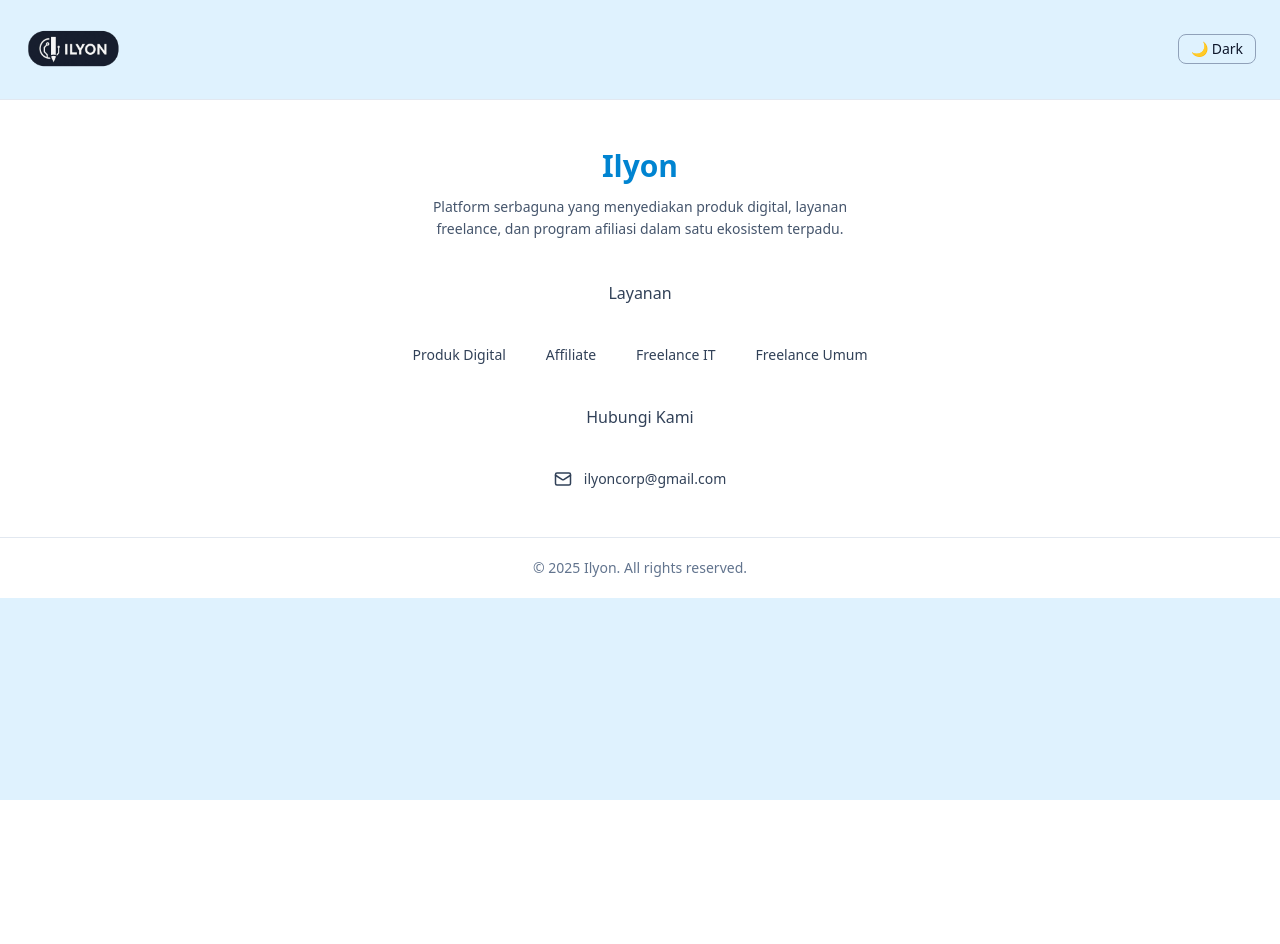
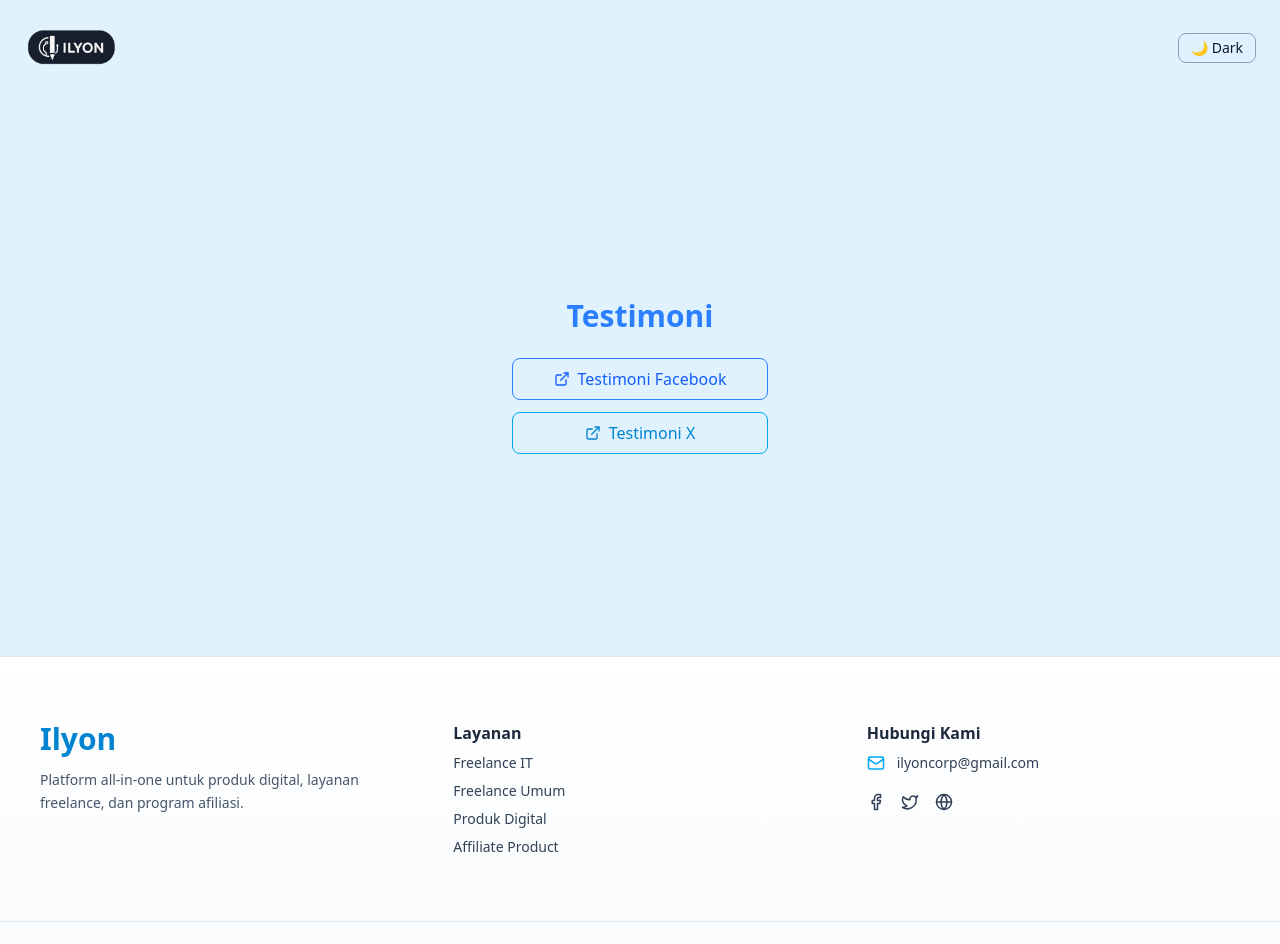
Before and after one commit to gabfalse/ilyon-service, a React (Vite) app: page /testimoni in a window 1280 px wide. Shown: the top 944 px of the page. Before the commit the page ends 800 px from the top, so only its background shows below. Built offline with nearby package versions, Linux system fonts and the light colour scheme.

Commit message:
add portfolio & tetimonies

```diff
--- a/src/App.jsx
+++ b/src/App.jsx
@@ -14,6 +14,8 @@
 import AffiliateProductPage from "./Pages/cms/AffiliateProductPage";
 import FreelanceITPage from "./Pages/cms/FreelanceItPage";
 import FreelanceGeneralPage from "./Pages/cms/FreelanceGeneralPage";
+import PortfolioPage from "./Pages/PortfolioPage";
+import TestimoniPage from "./Pages/TestimoniPage";
 
 export default function App() {
   return (
@@ -69,6 +71,8 @@
         <Route path="/affiliate" element={<AffiliateProducts />} />
         <Route path="/freelance-it" element={<FreelanceWeb />} />
         <Route path="/freelance-umum" element={<FreelanceGeneral />} />
+        <Route path="/portfolio" element={<PortfolioPage />} />
+        <Route path="/testimoni" element={<TestimoniPage />} />
       </Routes>
       <Footer />
     </div>
--- a/src/Components/Footer.jsx
+++ b/src/Components/Footer.jsx
@@ -1,68 +1,117 @@
 import { motion } from "framer-motion";
-import { Mail } from "lucide-react";
+import { Mail, Facebook, Twitter, Globe } from "lucide-react";
 
 export default function Footer() {
   return (
-    <footer className="w-full border-t border-slate-200 dark:border-slate-800 bg-white dark:bg-slate-900 text-slate-700 dark:text-slate-300 transition-colors duration-500">
-      <div className="max-w-6xl mx-auto px-6 py-12 flex flex-col items-center justify-center text-center space-y-10">
+    <footer className="w-full border-t border-slate-200 dark:border-slate-800 bg-gradient-to-b from-white to-slate-50 dark:from-slate-900 dark:to-slate-950 text-slate-700 dark:text-slate-300 transition-colors duration-500">
+      <div className="max-w-7xl mx-auto px-6 sm:px-10 py-12 sm:py-16 grid gap-10 sm:grid-cols-2 lg:grid-cols-3 text-center sm:text-left">
         {/* Brand Section */}
         <motion.div
           initial={{ opacity: 0, y: 15 }}
           whileInView={{ opacity: 1, y: 0 }}
           transition={{ duration: 0.4 }}
-          className="max-w-md"
+          className="flex flex-col items-center sm:items-start"
         >
-          <h2 className="text-3xl font-bold mb-3 text-sky-600 dark:text-sky-400">
+          <h2 className="text-3xl font-extrabold mb-3 text-sky-600 dark:text-sky-400">
             Ilyon
           </h2>
-          <p className="text-sm leading-relaxed text-slate-600 dark:text-slate-400">
-            Platform serbaguna yang menyediakan produk digital, layanan
-            freelance, dan program afiliasi dalam satu ekosistem terpadu.
+          <p className="text-sm leading-relaxed text-slate-600 dark:text-slate-400 max-w-sm">
+            Platform all-in-one untuk produk digital, layanan freelance, dan
+            program afiliasi.
           </p>
         </motion.div>
 
-        {/* Links Section */}
-        <h1>Layanan</h1>
+        {/* Services Section */}
         <motion.div
           initial={{ opacity: 0, y: 15 }}
           whileInView={{ opacity: 1, y: 0 }}
           transition={{ delay: 0.1 }}
-          className="flex flex-wrap justify-center gap-6 sm:gap-10 text-sm"
+          className="space-y-3"
         >
-          <a href="/digital-product" className="hover:text-sky-500 transition">
+          <h3 className="text-base font-semibold text-slate-800 dark:text-slate-200 mb-2">
+            Layanan
+          </h3>
+          <div className="flex flex-col gap-2 text-sm">
+            <a
+              href="/freelance-it"
+              className="hover:text-sky-500 transition-colors"
+            >
+              Freelance IT
+            </a>
+            <a
+              href="/freelance-umum"
+              className="hover:text-sky-500 transition-colors"
+            >
+              Freelance Umum
+            </a>
+            <a
+              href="/digital-product"
+              className="hover:text-sky-500 transition-colors"
+            >
               Produk Digital
             </a>
-          <a href="/affiliate" className="hover:text-sky-500 transition">
-            Affiliate
+            <a
+              href="/affiliate"
+              className="hover:text-sky-500 transition-colors"
+            >
+              Affiliate Product
             </a>
-          <a href="/freelance-it" className="hover:text-sky-500 transition">
-            Freelance IT
-          </a>
-          <a href="/freelance-umum" className="hover:text-sky-500 transition">
-            Freelance Umum
-          </a>
+          </div>
         </motion.div>
-        <h1>Hubungi Kami</h1>
+
         {/* Contact Section */}
         <motion.div
           initial={{ opacity: 0, y: 15 }}
           whileInView={{ opacity: 1, y: 0 }}
-          transition={{ delay: 0.3 }}
-          className="flex items-center space-x-3"
+          transition={{ delay: 0.2 }}
+          className="space-y-3"
         >
-          <Mail size={18} />
+          <h3 className="text-base font-semibold text-slate-800 dark:text-slate-200 mb-2">
+            Hubungi Kami
+          </h3>
+          <div className="flex justify-center sm:justify-start items-center gap-3">
+            <Mail size={18} className="text-sky-500" />
             <a
               href="mailto:ilyoncorp@gmail.com"
-            className="text-sm hover:text-sky-500 transition"
+              className="text-sm hover:text-sky-500 transition-colors"
             >
               ilyoncorp@gmail.com
             </a>
+          </div>
+          <div className="flex justify-center sm:justify-start gap-4 pt-2">
+            <a
+              href="https://facebook.com"
+              target="_blank"
+              rel="noopener noreferrer"
+              className="hover:text-blue-500 transition-transform transform hover:scale-110"
+            >
+              <Facebook size={18} />
+            </a>
+            <a
+              href="https://x.com"
+              target="_blank"
+              rel="noopener noreferrer"
+              className="hover:text-sky-400 transition-transform transform hover:scale-110"
+            >
+              <Twitter size={18} />
+            </a>
+            <a
+              href="https://ilyon.vercel.app"
+              target="_blank"
+              rel="noopener noreferrer"
+              className="hover:text-green-500 transition-transform transform hover:scale-110"
+            >
+              <Globe size={18} />
+            </a>
+          </div>
         </motion.div>
       </div>
 
-      {/* Bottom */}
+      {/* Bottom Bar */}
       <div className="border-t border-slate-200 dark:border-slate-800 text-center py-5 text-xs sm:text-sm text-slate-500 dark:text-slate-400">
-        © {new Date().getFullYear()} Ilyon. All rights reserved.
+        © {new Date().getFullYear()}{" "}
+        <span className="text-sky-500 font-semibold">Ilyon</span>. Semua hak
+        cipta dilindungi.
       </div>
     </footer>
   );
--- a/src/Components/Navbar.jsx
+++ b/src/Components/Navbar.jsx
@@ -17,12 +17,12 @@
         onClick={() => navigate("/")}
         src="/ilyon.png"
         alt="Ilyon"
-        className="w-25 object-contain "
+        className="w-24 object-contain cursor-pointer transition-transform duration-300 hover:scale-110 hover:rotate-3"
       />
 
       <button
         onClick={() => setTheme(theme === "light" ? "dark" : "light")}
-        className="px-3 py-1 rounded-lg border border-slate-400 text-sm hover:opacity-80"
+        className="px-3 py-1 rounded-lg border border-slate-400 text-sm hover:opacity-80 transition"
       >
         {theme === "light" ? "🌙 Dark" : "☀️ Light"}
       </button>
--- a/src/Pages/HomePage.jsx
+++ b/src/Pages/HomePage.jsx
@@ -1,20 +1,36 @@
+import { useState } from "react";
 import { motion } from "framer-motion";
 import {
   Monitor,
   ShoppingBag,
   Code,
   BookOpenCheck,
-  ArrowRight,
+  ChevronDown,
+  ExternalLink,
 } from "lucide-react";
 import { useNavigate } from "react-router-dom";
 
 export default function HomePage() {
   const navigate = useNavigate();
+  const [openModal, setOpenModal] = useState(false);
 
   const items = [
     {
+      title: "Freelance IT/Tech/Web",
+      icon: (
+        <Code className="w-8 h-8 sm:w-12 sm:h-12 text-green-500 dark:text-green-400" />
+      ),
+      route: "/freelance-it",
+    },
+    {
+      title: "Freelance Umum",
+      icon: (
+        <BookOpenCheck className="w-8 h-8 sm:w-12 sm:h-12 text-yellow-500 dark:text-yellow-400" />
+      ),
+      route: "/freelance-umum",
+    },
+    {
       title: "Digital Product",
-      desc: "Kami menyediakan berbagai produk digital seperti e-book, template, dan tools kreatif untuk mendukung produktivitas dan ide-ide baru.",
       icon: (
         <Monitor className="w-8 h-8 sm:w-12 sm:h-12 text-sky-500 dark:text-sky-400" />
       ),
@@ -22,40 +38,23 @@
     },
     {
       title: "Affiliate Product",
-      desc: "Kami menghadirkan beragam produk pilihan dari berbagai toko online.",
       icon: (
         <ShoppingBag className="w-8 h-8 sm:w-12 sm:h-12 text-pink-500 dark:text-pink-400" />
       ),
       route: "/affiliate",
     },
-    {
-      title: "Freelance IT/Tech/Web",
-      desc: "Layanan profesional di bidang teknologi, web development, dan IT support untuk membantu kebutuhan digital bisnismu.",
-      icon: (
-        <Code className="w-8 h-8 sm:w-12 sm:h-12 text-green-500 dark:text-green-400" />
-      ),
-      route: "/freelance-it",
-    },
-    {
-      title: "Freelance Umum",
-      desc: "Layanan freelance umum untuk berbagai kebutuhan, mulai dari penulisan, desain, hingga pekerjaan administratif dengan hasil cepat dan rapi.",
-      icon: (
-        <BookOpenCheck className="w-8 h-8 sm:w-12 sm:h-12 text-yellow-500 dark:text-yellow-400" />
-      ),
-      route: "/freelance-umum",
-    },
   ];
 
   return (
-    <div className="min-h-screen bg-primary text-primary transition-colors duration-500 px-4 sm:px-6 py-16 flex flex-col items-center">
+    <div className="min-h-screen bg-primary text-primary transition-colors duration-500 px-4 sm:px-6 flex flex-col items-center">
       {/* Hero Section */}
       <motion.div
         initial={{ opacity: 0, y: -20 }}
         animate={{ opacity: 1, y: 0 }}
         transition={{ duration: 0.6 }}
-        className="text-center mb-12"
+        className="text-center mb-8"
       >
-        <h1 className="text-3xl sm:text-4xl md:text-5xl font-bold mb-4">
+        <h1 className="text-3xl sm:text-4xl md:text-5xl font-bold mb-1">
           Selamat Datang di{" "}
           <span className="text-sky-500 dark:text-sky-400">Ilyon</span>
         </h1>
@@ -79,20 +78,78 @@
             <h2 className="text-sm sm:text-lg font-semibold mb-1 sm:mb-2">
               {item.title}
             </h2>
-            <p className="text-secondary text-xs sm:text-sm leading-relaxed mb-3 sm:mb-4">
-              {item.desc}
-            </p>
 
             <button
               onClick={() => navigate(item.route)}
-              className="flex items-center justify-center gap-1 text-xs sm:text-sm font-medium text-sky-600 dark:text-sky-400 hover:underline transition"
+              className="flex items-center justify-center gap-1 text-xs sm:text-sm font-medium text-sky-600 dark:text-sky-400 hover:underline transition outline rounded-2xl py-1 px-4 hover:bg-sky-700 hover:text-sky-100 dark:hover:bg-white dark:hover:text-black"
             >
-              Lihat Selengkapnya
-              <ArrowRight className="w-3 h-3 sm:w-4 sm:h-4" />
+              Lihat
             </button>
           </motion.div>
         ))}
       </div>
+
+      {/* Animated Arrow */}
+      <motion.div
+        animate={{ y: [0, 10, 0] }}
+        transition={{ duration: 1.2, repeat: Infinity }}
+        className="mt-12 flex justify-center"
+      >
+        <ChevronDown className="w-8 h-8 text-sky-500 dark:text-sky-400" />
+      </motion.div>
+
+      {/* Button to open modal */}
+      <button
+        onClick={() => setOpenModal(true)}
+        className="mt-4 px-6 py-2 rounded-full bg-sky-500 hover:bg-sky-600 text-white text-sm sm:text-base font-medium transition-all"
+      >
+        More Links
+      </button>
+
+      {/* Modal */}
+      {openModal && (
+        <div className="fixed inset-0 bg-black/50 backdrop-blur-sm flex items-center justify-center z-50">
+          <motion.div
+            initial={{ opacity: 0, scale: 0.9 }}
+            animate={{ opacity: 1, scale: 1 }}
+            transition={{ duration: 0.2 }}
+            className="bg-white dark:bg-slate-900 rounded-2xl shadow-xl w-80 p-6 text-center"
+          >
+            <h2 className="text-lg font-semibold mb-4 text-slate-800 dark:text-slate-100">
+              Tautan Tambahan
+            </h2>
+            <div className="flex flex-col gap-3">
+              <button
+                onClick={() => {
+                  setOpenModal(false);
+                  navigate("/portfolio");
+                }}
+                className="flex items-center justify-center gap-2 py-2 rounded-lg border border-sky-400 text-sky-600 dark:text-sky-400 hover:bg-sky-50 dark:hover:bg-slate-800 transition"
+              >
+                <ExternalLink size={16} />
+                Portfolio
+              </button>
+              <button
+                onClick={() => {
+                  setOpenModal(false);
+                  navigate("/testimoni");
+                }}
+                className="flex items-center justify-center gap-2 py-2 rounded-lg border border-blue-500 text-blue-600 dark:text-blue-400 hover:bg-blue-50 dark:hover:bg-slate-800 transition"
+              >
+                <ExternalLink size={16} />
+                Testimoni
+              </button>
+            </div>
+
+            <button
+              onClick={() => setOpenModal(false)}
+              className="mt-5 px-4 py-2 text-sm text-white bg-red-500 hover:bg-red-600 rounded-lg transition"
+            >
+              Tutup
+            </button>
+          </motion.div>
+        </div>
+      )}
     </div>
   );
 }
--- /dev/null
+++ b/src/Pages/PortfolioPage.jsx
@@ -0,0 +1,32 @@
+import { motion } from "framer-motion";
+import { ExternalLink } from "lucide-react";
+
+export default function PortfolioPage() {
+  return (
+    <div className="min-h-[70vh] flex flex-col items-center justify-center bg-primary text-primary px-4">
+      <motion.h1
+        initial={{ opacity: 0, y: -20 }}
+        animate={{ opacity: 1, y: 0 }}
+        transition={{ duration: 0.4 }}
+        className="text-3xl font-bold mb-5 text-sky-500 dark:text-sky-400"
+      >
+        Portfolio
+      </motion.h1>
+
+      <div className="flex flex-col gap-3 w-64">
+        <a
+          href="/portfolio/web"
+          className="flex items-center justify-center gap-2 py-2 rounded-lg border border-sky-500 text-sky-600 dark:text-sky-400 hover:bg-sky-50 dark:hover:bg-slate-800 transition"
+        >
+          <ExternalLink size={16} /> Portfolio Web
+        </a>
+        <a
+          href="/portfolio/uiux"
+          className="flex items-center justify-center gap-2 py-2 rounded-lg border border-pink-500 text-pink-600 dark:text-pink-400 hover:bg-pink-50 dark:hover:bg-slate-800 transition"
+        >
+          <ExternalLink size={16} /> Portfolio UI/UX
+        </a>
+      </div>
+    </div>
+  );
+}
--- /dev/null
+++ b/src/Pages/TestimoniPage.jsx
@@ -0,0 +1,36 @@
+import { motion } from "framer-motion";
+import { ExternalLink } from "lucide-react";
+
+export default function TestimoniPage() {
+  return (
+    <div className="min-h-[70vh] flex flex-col items-center justify-center bg-primary text-primary px-4">
+      <motion.h1
+        initial={{ opacity: 0, y: -20 }}
+        animate={{ opacity: 1, y: 0 }}
+        transition={{ duration: 0.4 }}
+        className="text-3xl font-bold mb-6 text-blue-500 dark:text-blue-400"
+      >
+        Testimoni
+      </motion.h1>
+
+      <div className="flex flex-col gap-3 w-64">
+        <a
+          href="https://www.facebook.com/share/p/17iK8poQZZ/"
+          target="_blank"
+          rel="noopener noreferrer"
+          className="flex items-center justify-center gap-2 py-2 rounded-lg border border-blue-500 text-blue-600 dark:text-blue-400 hover:bg-blue-50 dark:hover:bg-slate-800 transition"
+        >
+          <ExternalLink size={16} /> Testimoni Facebook
+        </a>
+        <a
+          href="https://x.com/jokitugasilyon/status/1683445606487052291?t=iB3INzbRhAf_zD7N5zC9zg&s=19"
+          target="_blank"
+          rel="noopener noreferrer"
+          className="flex items-center justify-center gap-2 py-2 rounded-lg border border-sky-500 text-sky-600 dark:text-sky-400 hover:bg-sky-50 dark:hover:bg-slate-800 transition"
+        >
+          <ExternalLink size={16} /> Testimoni X
+        </a>
+      </div>
+    </div>
+  );
+}
```
Lines whose indentation alone changed are shown as unchanged.
